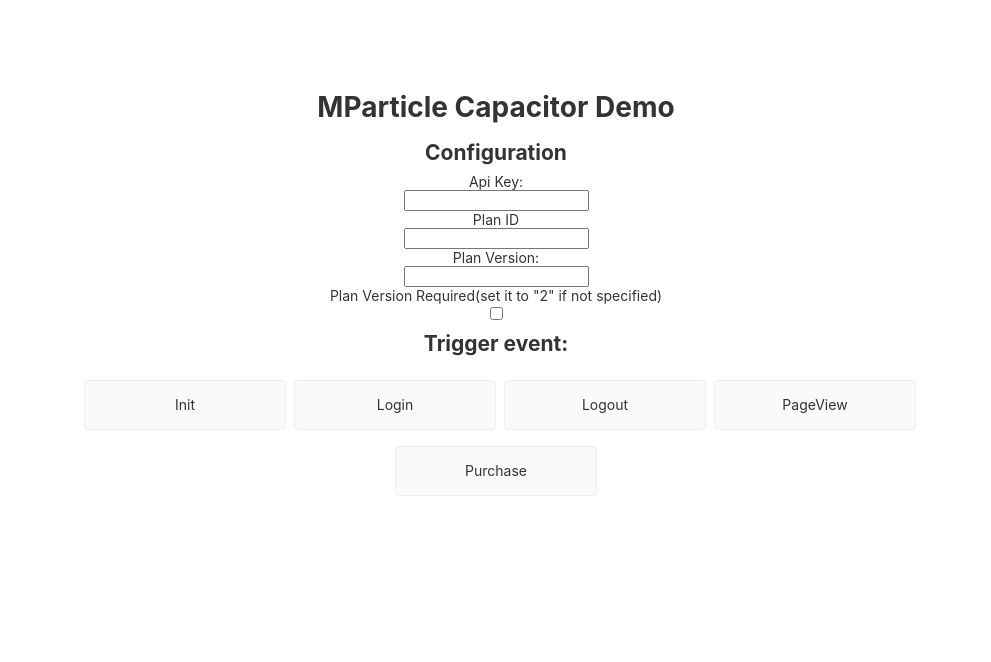
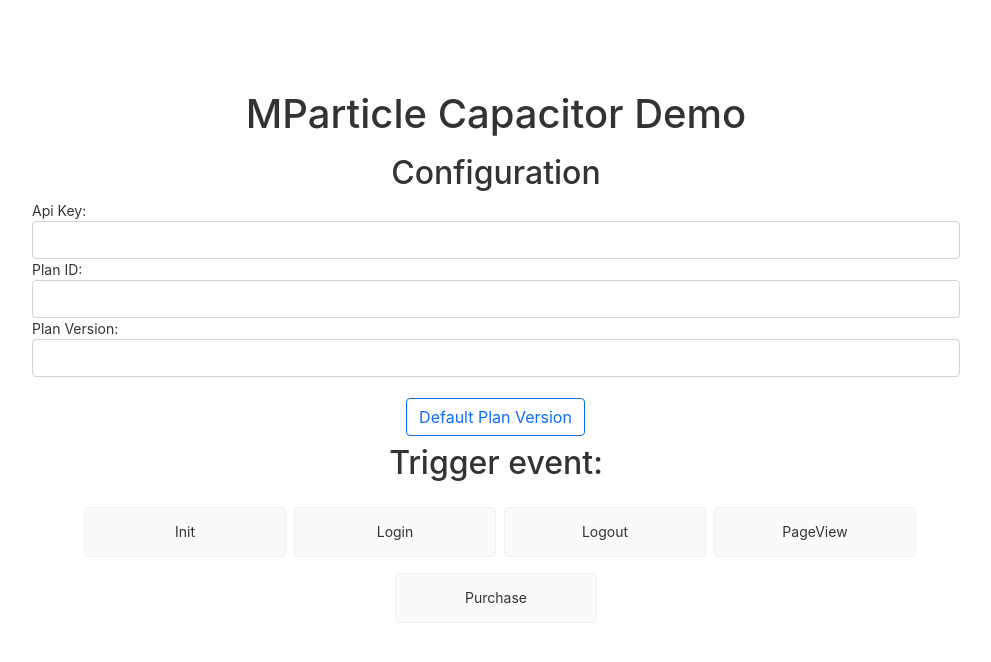
Before and after one commit to hathway/mparticle-capacitor, an Angular app: page / in a window 1280 px wide. Shown: the top 662 px of the page, without its empty margins (144-1135 px from the left). Built offline with nearby package versions, Linux system fonts and the light colour scheme; what @capacitor/core, @mparticle/web-sdk would draw is missing.

Commit message:
TXRH-5661 cleanup sandbox ui and add more tests

```diff
--- a/src/sandbox/app/app.component.html
+++ b/src/sandbox/app/app.component.html
@@ -2,14 +2,26 @@
   <h1>MParticle Capacitor Demo</h1>
 
   <h2>Configuration</h2>
-  <p>Api Key:</p>
-  <input type="text" [(ngModel)]="key">
-  <p>Plan ID</p>
-  <input type="text" [(ngModel)]="planID">
-  <p>Plan Version:</p>
-  <input type="number" [(ngModel)]="planVersion">
-  <p>Plan Version Required(set it to "2" if not specified)</p>
-  <input type="checkbox" [(ngModel)]="planVersionRequired">
+
+  <div class="col-12">
+    <label for="key">Api Key:</label>
+    <input class="form-control col-12" type="text" [(ngModel)]="key">
+  </div>
+
+  <div class="col-12">
+    <label for="planID">Plan ID:</label>
+    <input class="form-control" type="text" [(ngModel)]="planID">
+  </div>
+
+  <div class="col-12">
+    <label for="planVersion">Plan Version:</label>
+    <input class="form-control" type="number" [(ngModel)]="planVersion">
+  </div>
+<br>
+  <div class="btn-group" role="group" aria-label="Basic checkbox toggle button group">
+    <input class="btn-check" type="checkbox" [(ngModel)]="planVersionRequired">
+    <label class="btn btn-outline-primary" for="btncheck1" autocomplete="off">Default Plan Version</label>
+  </div>
 
   <h2>Trigger event:</h2>
 
--- a/src/sandbox/app/app.component.ts
+++ b/src/sandbox/app/app.component.ts
@@ -74,12 +74,16 @@
     switch(eventName) {
       case 'init':
         this.init();
+        break;
       case 'login':
         this.login();
+        break;
       case 'pageView':
         this.pageViewEvent();
+        break;
       case 'purchase':
         this.purchaseEvent();
+        break;
       default:
         throw Error("No valid event name passed");
     }
--- a/src/sandbox/index.html
+++ b/src/sandbox/index.html
@@ -6,6 +6,8 @@
   <base href="/">
   <meta name="viewport" content="width=device-width, initial-scale=1">
   <link rel="icon" type="image/x-icon" href="favicon.ico">
+  <link href="https://cdn.jsdelivr.net/npm/bootstrap@5.0.2/dist/css/bootstrap.min.css" rel="stylesheet" integrity="sha384-EVSTQN3/azprG1Anm3QDgpJLIm9Nao0Yz1ztcQTwFspd3yD65VohhpuuCOmLASjC" crossorigin="anonymous">
+  <script src="https://cdn.jsdelivr.net/npm/bootstrap@5.0.2/dist/js/bootstrap.bundle.min.js" integrity="sha384-MrcW6ZMFYlzcLA8Nl+NtUVF0sA7MsXsP1UyJoMp4YLEuNSfAP+JcXn/tWtIaxVXM" crossorigin="anonymous"></script>
 </head>
 <body>
   <app-root></app-root>
--- a/src/web.ts
+++ b/src/web.ts
@@ -17,7 +17,7 @@
 export class MParticleCapacitorWeb extends WebPlugin implements MParticleCapacitorPlugin {
   public mParticle = mParticle;
 
-  async mParticleConfig(call: MParticleConfigArguments): Promise<MPConfigType> {
+  public mParticleConfig(call: MParticleConfigArguments): MPConfigType {
     const mParticleConfig: any = {
       isDevelopmentMode: call.isDevelopmentMode,
       dataPlan: {
@@ -25,7 +25,6 @@
       },
       identifyRequest: call.identifyRequest || undefined,
       logLevel: (call.logLevel == "verbose" || "warning" || "none") ? call.logLevel : "verbose",
-      identityCallback: call.identityCallback || undefined,
     };
     // Plan Version is optional but we need to set a default for existing clients which expect it to default to "2"
     // if it is not passed.  Therefore we use planVersionRequired flag to determine if we can just not set it at all
@@ -38,11 +37,23 @@
     return mParticleConfig;
   }
 
-  async mParticleInit(call: { key: string, mParticleConfig: any }): Promise<any> {
-    return this.mParticle.init(call.key, call.mParticleConfig as any);
+  public mParticleInit(call: { key: string, mParticleConfig: any }): Promise<IdentityResult> {
+    return new Promise((resolve, reject) => {
+      call.mParticleConfig.identityCallback = (result: IdentityResult) => {
+        resolve(result);
+      };
+      try {
+        this.mParticle.init(
+          call.key,
+          { ...call.mParticleConfig as any }
+        );
+      } catch (e) {
+        reject(e);
+      }
+    });
   }
 
-  async loginMParticleUser(call: { email: string, customerId?: string }): Promise<IdentityResult> {
+  public loginMParticleUser(call: { email: string, customerId?: string }): Promise<IdentityResult> {
     return new Promise((resolve, reject) => {
       try {
         this.mParticle.Identity.login(this.identityRequest(call.email, call.customerId), (result: IdentityResult) => {
@@ -54,7 +65,7 @@
     })
   }
 
-  async logoutMParticleUser(_call?: any): Promise<IdentityResult> {
+  public logoutMParticleUser(_call?: any): Promise<IdentityResult> {
     return new Promise((resolve, reject) => {
       try {
         this.mParticle.Identity.logout({} as any, (result) => {
@@ -66,7 +77,7 @@
     });
   }
 
-  async registerMParticleUser(call: { email: string, customerId?: string, userAttributes: any }): Promise<any> {
+  public registerMParticleUser(call: { email: string, customerId?: string, userAttributes: any }): Promise<any> {
     return new Promise((resolve, reject) => {
       this.mParticle.Identity.login(this.identityRequest(call.email, call.customerId), (result) => {
         if (!result) {
```
Also changed, not shown: 1 other file (tests, documents, lock files or other folders).
